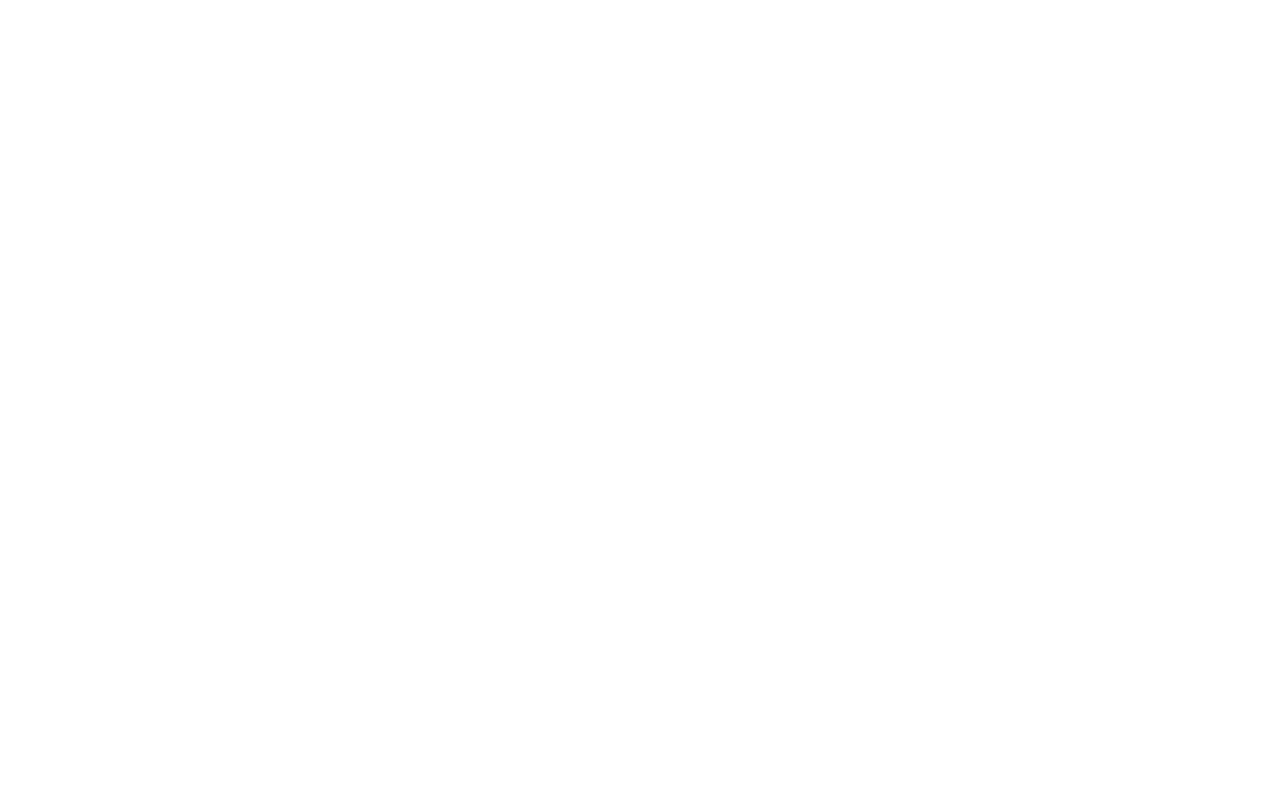
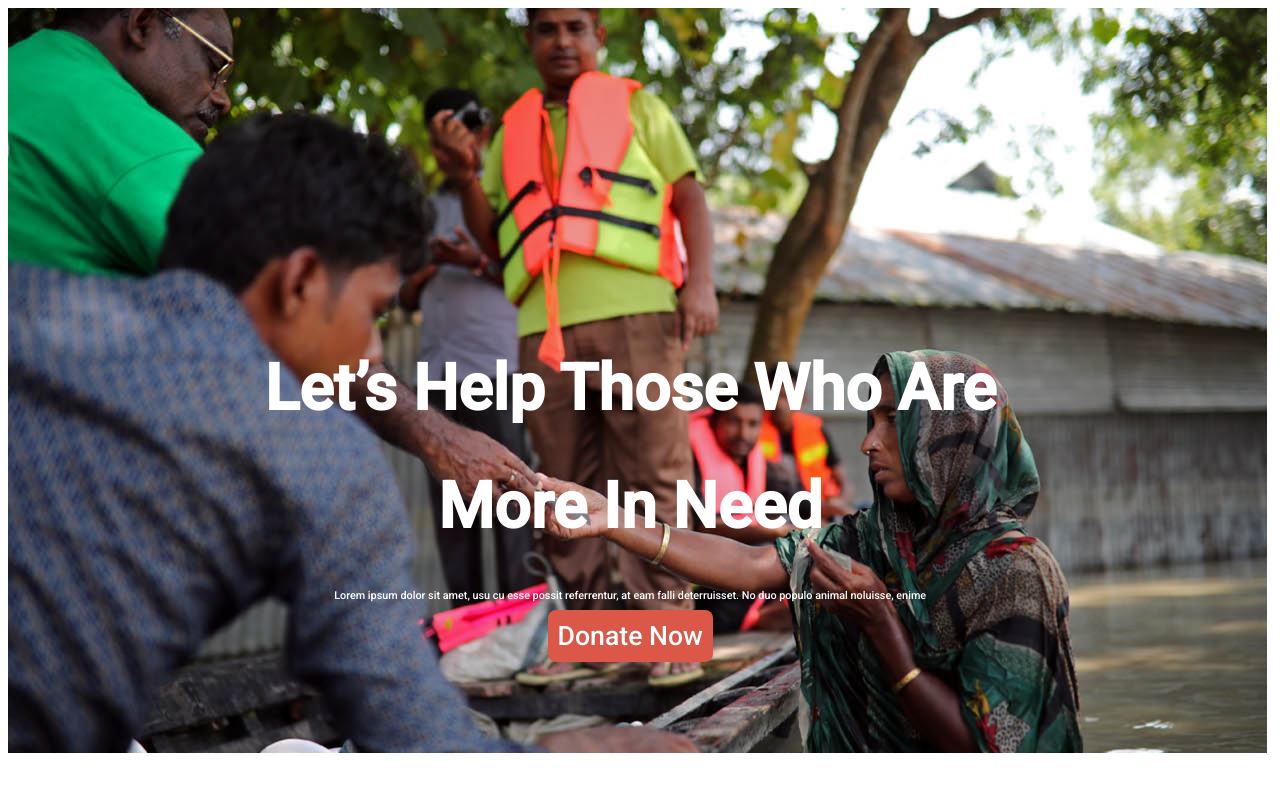
Before and after one commit to abrarasif11/Assignment-1, a plain HTML site: page index.html in a window 1280 px wide. Drawn offline with Linux system fonts and the light colour scheme.

Commit message:
banner-part

```diff
--- a/index.html
+++ b/index.html
@@ -4,11 +4,20 @@
     <meta charset="UTF-8">
     <meta http-equiv="X-UA-Compatible" content="IE=edge">
     <meta name="viewport" content="width=device-width, initial-scale=1.0">
-    <title>Donate-today/title>
+    <title>Donate-today</title>
+    <link rel="preconnect" href="https://fonts.googleapis.com">
+    <link rel="preconnect" href="https://fonts.googleapis.com">
+    <link rel="preconnect" href="https://fonts.gstatic.com" crossorigin>
+    <link href="https://fonts.googleapis.com/css2?family=Roboto:wght@500&display=swap" rel="stylesheet">
+<link rel="stylesheet" href="style.css">
 </head>
 <body>
-    <div>
-
+    <div class="banner">
+     <h1>Let’s Help Those Who Are</h1>
+        <h1>More In Need</h1>
+        <p id="font"><small>Lorem ipsum dolor sit amet, usu cu esse possit referrentur, at eam falli
+            deterruisset. No duo populo animal noluisse, enime</small></p>
+            <a target="_blank" id="button" href="https://assunnahfoundation.org/">Donate Now</a>
     </div>
 </body>
 </html>
--- a/style.css
+++ b/style.css
@@ -0,0 +1,27 @@
+body{
+    font-family: 'Roboto', sans-serif;
+}
+.banner{
+    width: 85%;
+    background-image: url(donate-today-main/images/BANGLADESH-FLOODING-AID-SHORTAGE.jpg);
+    text-align: center;
+    color: white;
+    padding-right: 100px;
+    padding-left: 85px;
+    padding-top: 300px;
+    padding-block-end: 100px;
+    font-size: xx-large;
+    font-weight: 100px;
+}
+#font{
+    text-align: center;
+    font-size: small;
+}
+#button{
+    text-decoration: none;
+    color: azure;
+    background-color: rgb(219, 87, 72);
+    border-radius: 8px;
+    padding: 10px 10px 10px 10px;
+    font-size: smaller;
+}
```
Also changed, not shown: donate-today-main/images/BANGLADESH-FLOODING-AID-SHORTAGE.jpg (added), donate-today-main/images/PinkSariGirl-e1525393702281.jpg (added).
